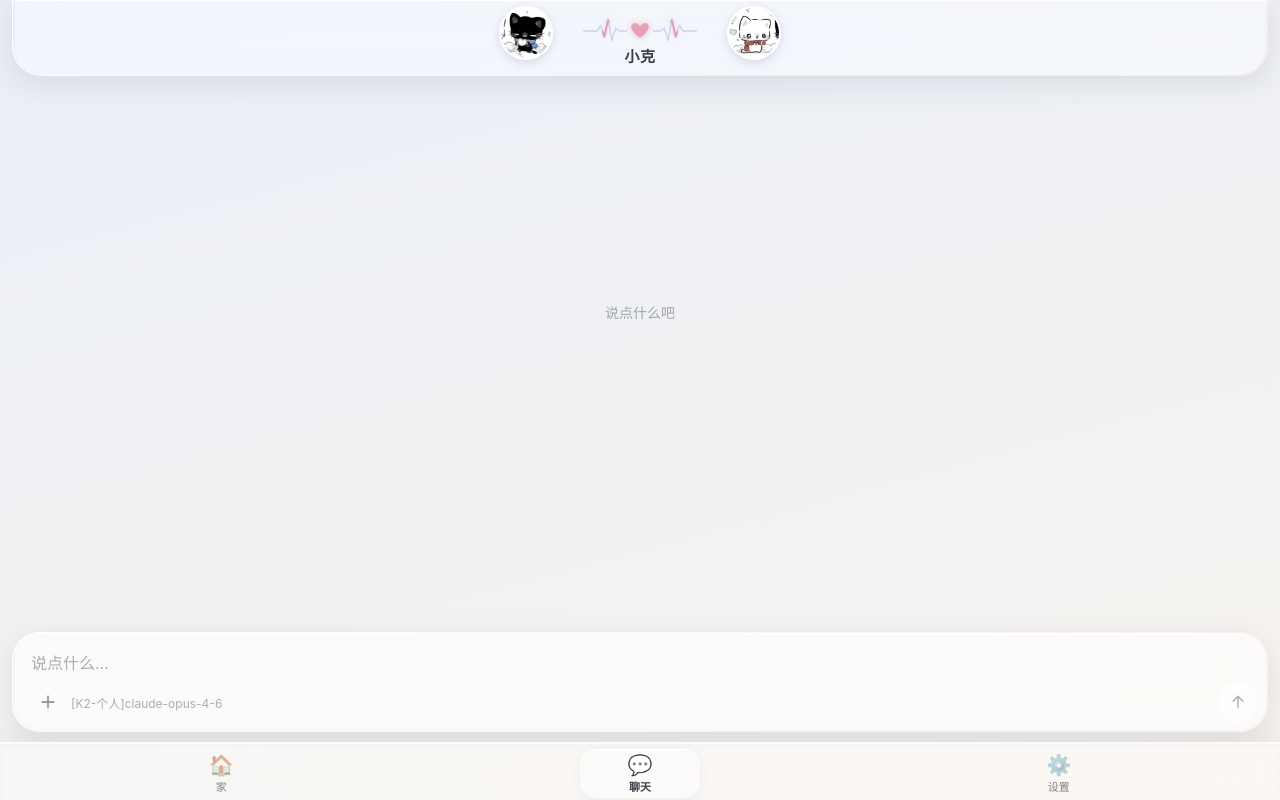
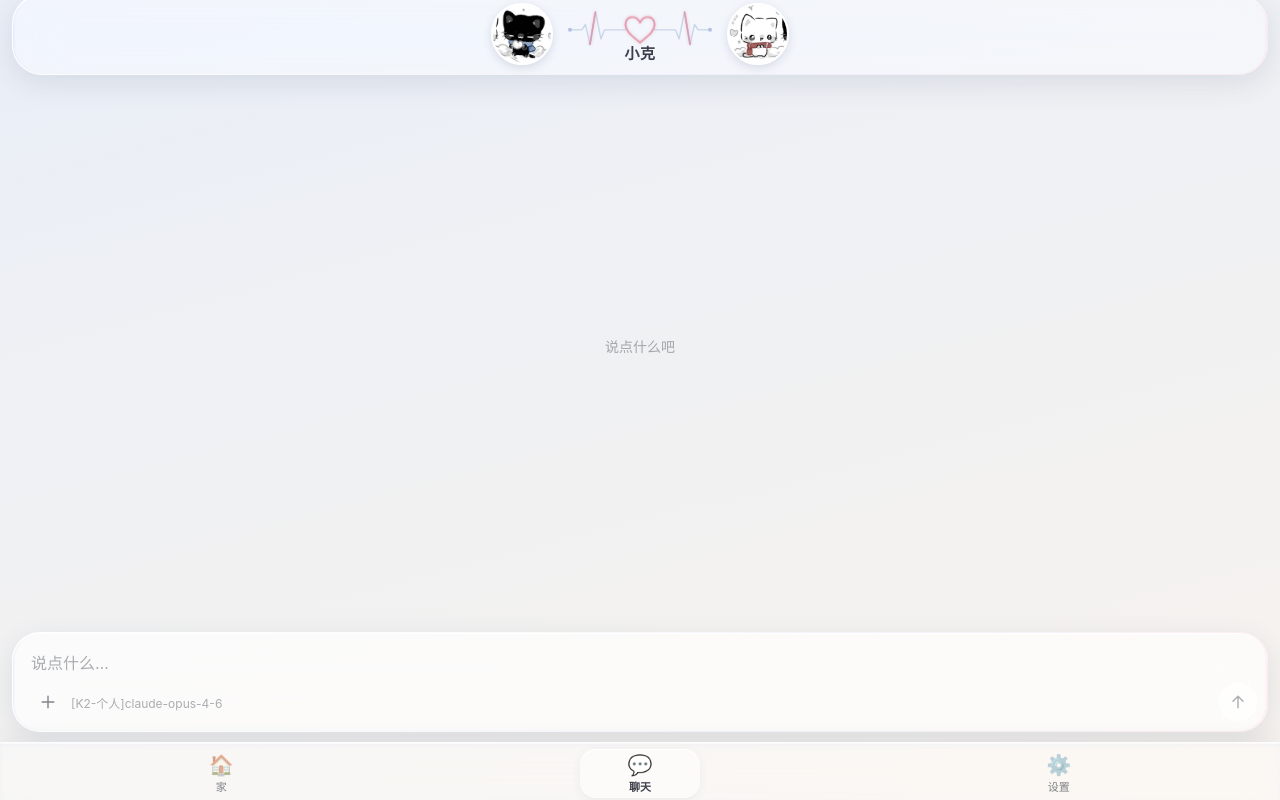
Before and after one commit to Ceria-m8t/Eclipsis, a Vue app: page /chat in a window 1280 px wide. Built offline with nearby package versions, Linux system fonts and the light colour scheme.

Commit message:
顶栏：收回圆角卡片、头像放大、心电图加大尖峰和空心爱心并贴近名字

```diff
--- a/src/views/Chat.vue
+++ b/src/views/Chat.vue
@@ -680,7 +680,8 @@ const subtitle = computed(() => settings.value.chatSubtitle || '')
         <img :src="settings.avatarAI" class="h-avatar" :alt="settings.nameAI" />
         <div class="header-mid">
           <!-- 心电图：两边的波形向中间流动，汇到爱心。他回复时跳得更快 -->
-          <svg class="pulse" :class="{ fast: generating }" viewBox="0 0 120 32" aria-hidden="true">
+          <!-- 心电图（参考图三）：两端圆点 → 平线 → 大尖峰 → 汇入空心爱心。亮段从两边流向爱心 -->
+          <svg class="pulse" :class="{ fast: generating }" viewBox="0 0 160 44" aria-hidden="true">
             <defs>
               <linearGradient id="pulseGrad" x1="0" x2="1">
                 <stop offset="0" stop-color="#9fb2dc" />
@@ -688,11 +689,14 @@ const subtitle = computed(() => settings.value.chatSubtitle || '')
                 <stop offset="1" stop-color="#9fb2dc" />
               </linearGradient>
             </defs>
-            <path class="pulse-base" d="M0 16 H14 L18 10 L22 22 L26 4 L30 26 L34 13 L38 16 H46 M74 16 H82 L86 13 L90 26 L94 4 L98 22 L102 10 L106 16 H120" />
-            <path class="pulse-flow" pathLength="100" d="M0 16 H14 L18 10 L22 22 L26 4 L30 26 L34 13 L38 16 H46" />
-            <path class="pulse-flow" pathLength="100" d="M120 16 H106 L102 10 L98 22 L94 4 L90 26 L86 13 L82 16 H74" />
+            <path class="pulse-base" d="M4 24 H16 L20 18 L25 40 L31 4 L37 34 L41 24 H64 M156 24 H144 L140 18 L135 40 L129 4 L123 34 L119 24 H96" />
+            <circle class="pulse-dot" cx="3" cy="24" r="2.2" />
+            <circle class="pulse-dot" cx="157" cy="24" r="2.2" />
+            <path class="pulse-flow" pathLength="100" d="M4 24 H16 L20 18 L25 40 L31 4 L37 34 L41 24 H64" />
+            <path class="pulse-flow" pathLength="100" d="M156 24 H144 L140 18 L135 40 L129 4 L123 34 L119 24 H96" />
             <g class="pulse-heart">
-              <path d="M60 24 C52 18 50 14 50 11.5 C50 8.8 52 7 54.6 7 C56.8 7 58.4 8.2 60 10.2 C61.6 8.2 63.2 7 65.4 7 C68 7 70 8.8 70 11.5 C70 14 68 18 60 24 Z" />
+              <!-- 空心爱心，左右两端正好接上波形 -->
+              <path d="M80 38 C72 31 64 26 64 18 C64 13 67.5 10 71.5 10 C75.5 10 78.5 13 80 16 C81.5 13 84.5 10 88.5 10 C92.5 10 96 13 96 18 C96 26 88 31 80 38 Z" />
             </g>
           </svg>
           <div class="header-name">{{ settings.nameAI }}</div>
@@ -1067,19 +1071,19 @@ const subtitle = computed(() => settings.value.chatSubtitle || '')
 
 /* 通栏卡片（参考图三）：圆角大卡片，头像在两端，中间一列 */
 /* 按参考图二的比例：头像往里收，和中间一列靠拢；整组居中 */
+/* 独立的圆角卡片，上沿收在状态栏下面一点 */
 .header-card {
   width: 100%;
-  border-radius: 0 0 30px 30px;
-  border-top: none;
-  /* 头像中心大约在状态栏下沿，上半部分和时间、电量同一高度（参考图二） */
-  padding: calc(var(--safe-top) - 30px) 16px 8px;
+  margin-top: calc(var(--safe-top) - 6px);
+  border-radius: 30px;
+  padding: 8px 16px 9px;
   display: flex;
   align-items: center;
   justify-content: center;
   gap: 12px;
 }
 .h-avatar {
-  width: 54px; height: 54px;
+  width: 62px; height: 62px;
   flex-shrink: 0;
   border-radius: 50%;
   object-fit: cover;
@@ -1092,11 +1096,11 @@ const subtitle = computed(() => settings.value.chatSubtitle || '')
   display: flex;
   flex-direction: column;
   align-items: center;
-  /* 心电图压在头像中线上，名字、状态往下挂（参考图二） */
-  padding-top: 16px;
-}
-
-.pulse { width: 100%; max-width: 142px; height: 30px; overflow: visible; }
+  /* 心电图压在头像中线上，名字紧贴在下面 */
+  padding-top: 4px;
+}
+
+.pulse { width: 100%; max-width: 146px; height: 40px; overflow: visible; }
 .pulse path { fill: none; stroke-linecap: round; stroke-linejoin: round; }
 .pulse-base { stroke: rgba(111, 134, 184, 0.3); stroke-width: 1.5; }
 .pulse-flow {
@@ -1109,11 +1113,12 @@ const subtitle = computed(() => settings.value.chatSubtitle || '')
   animation: flow 2.4s linear infinite;
   filter: drop-shadow(0 0 2px rgba(228, 154, 174, 0.55));
 }
+.pulse-dot { fill: #b4c2e2; }
 .pulse-heart path {
-  fill: #e8a0b4;
-  stroke: rgba(255, 255, 255, 0.9);
-  stroke-width: 1;
-  filter: drop-shadow(0 0 3px rgba(232, 160, 180, 0.6));
+  fill: none;
+  stroke: #e49aae;
+  stroke-width: 2;
+  filter: drop-shadow(0 0 2px rgba(228, 154, 174, 0.5));
 }
 .pulse-heart {
   transform-box: fill-box;
@@ -1139,7 +1144,7 @@ const subtitle = computed(() => settings.value.chatSubtitle || '')
 }
 
 .header-name {
-  margin-top: 2px;
+  margin-top: -3px;
   line-height: 1.25;
   font-size: 15px;
   font-weight: 600;
@@ -1180,7 +1185,7 @@ const subtitle = computed(() => settings.value.chatSubtitle || '')
   overflow-y: auto;
   overscroll-behavior: contain;
   -webkit-overflow-scrolling: touch;
-  padding: calc(var(--safe-top) + 62px) 12px 0;
+  padding: calc(var(--safe-top) + 96px) 12px 0;
   display: flex;
   flex-direction: column;
 }
```
